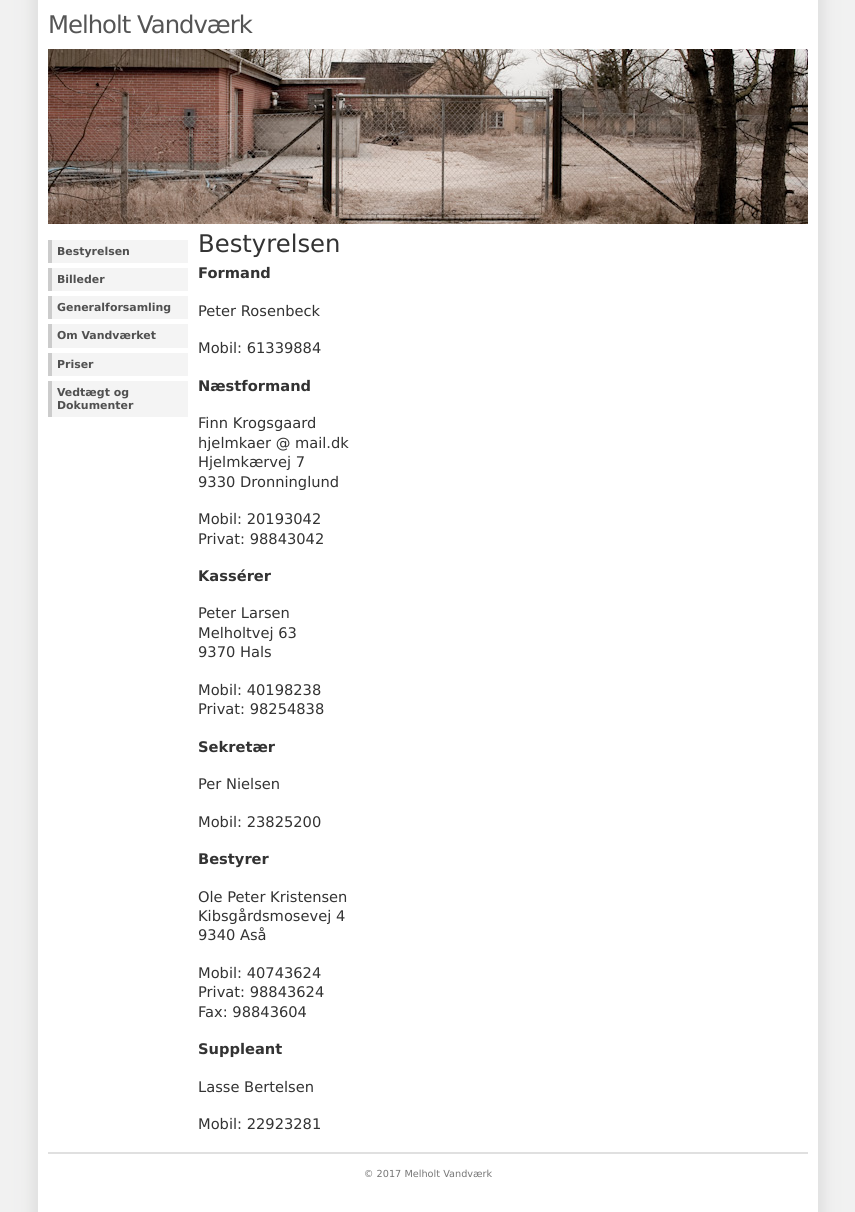
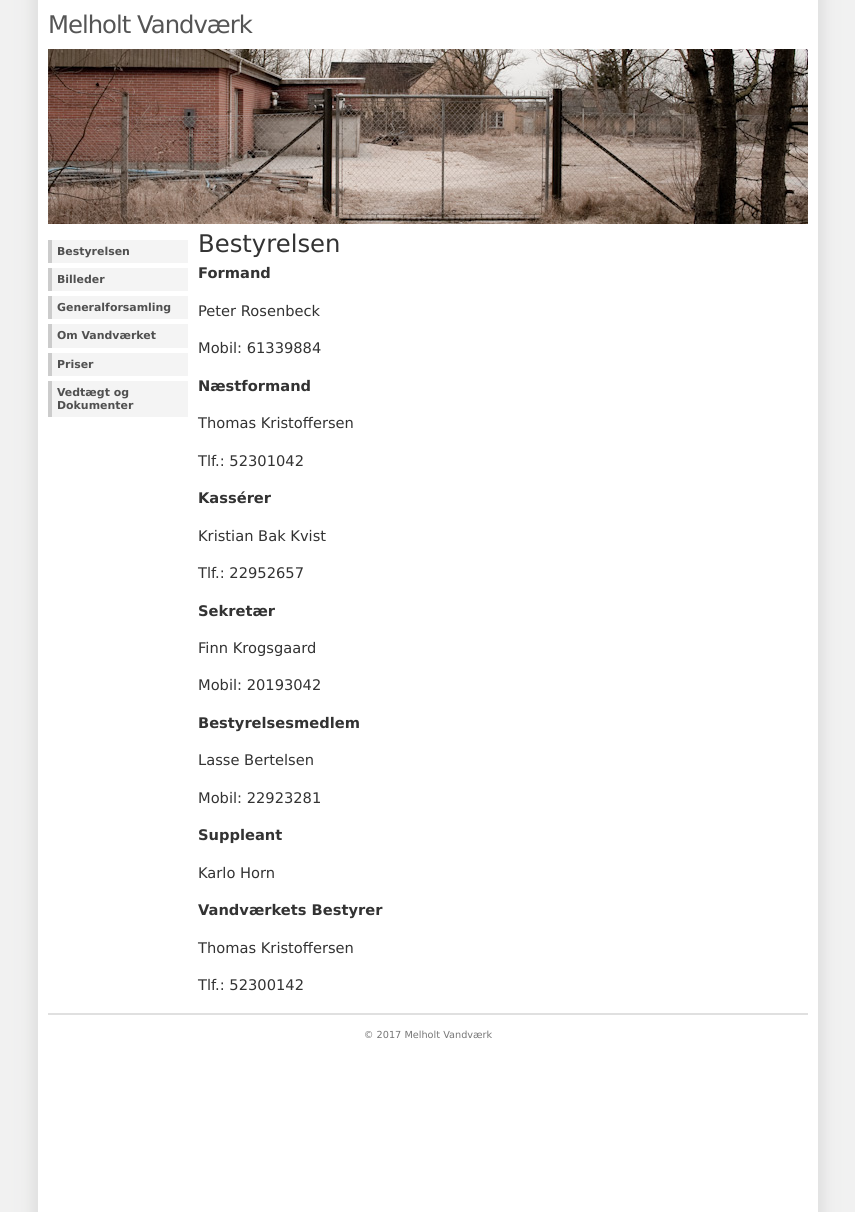
Before and after one commit to Nichlas/melholtvand, a Jekyll site: the page built from bestyrelsen.md, in a window 1280 px wide. Shown: the whole page, without its empty margins (212-1067 px from the left). Built offline with Jekyll 4.4.1, drawn with Linux system fonts in a browser that asks for light colours.

Commit message:
Update efter generalforsamling

```diff
--- a/bestyrelsen.md
+++ b/bestyrelsen.md
@@ -15,50 +15,44 @@ Mobil: 61339884
 **Næstformand**
 
 <p class="h-card">
-  <span class="p-name">Finn Krogsgaard</span><br />
-  hjelmkaer @ mail.dk<br />
-  <span class="p-street-address">Hjelmkærvej 7</span><br />
-  <span class="p-locality">9330 Dronninglund</span>
+  <span class="p-name">Thomas Kristoffersen</span><br />
 </p>
-Mobil: 20193042
-Privat: 98843042
+Tlf.: 52301042
 
 **Kassérer**
 
 <p class="h-card">
-  <span class="p-name">Peter Larsen</span><br />
-  <span class="p-street-address">Melholtvej 63</span><br />
-  <span class="p-locality">9370 Hals</span>
+  <span class="p-name">Kristian Bak Kvist</span><br />
 </p>
 
-
-Mobil: 40198238
-Privat: 98254838
+Tlf.: 22952657
 
 **Sekretær**
 
 <p class="h-card">
-  <span class="p-name">Per Nielsen</span>
+  <span class="p-name">Finn Krogsgaard</span>
 </p>
 
-Mobil: 23825200
+Mobil: 20193042
 
-**Bestyrer**
-
-<p class="h-card">
-  <span class="p-name">Ole Peter Kristensen</span><br />
-  <span class="p-street-address">Kibsgårdsmosevej 4</span><br />
-  <span class="p-locality">9340 Aså</span>
-</p>
-
-Mobil: 40743624
-Privat: 98843624
-Fax: 98843604
-
-**Suppleant**
+**Bestyrelsesmedlem**
 
 <p class="h-card">
   <span class="p-name">Lasse Bertelsen</span>
 </p>
 
 Mobil: 22923281
+
+**Suppleant**
+
+<p class="h-card">
+  <span class="p-name">Karlo Horn</span>
+</p>
+
+**Vandværkets Bestyrer**
+
+<p class="h-card">
+  <span class="p-name">Thomas Kristoffersen</span><br />
+</p>
+
+Tlf.: 52300142
```
